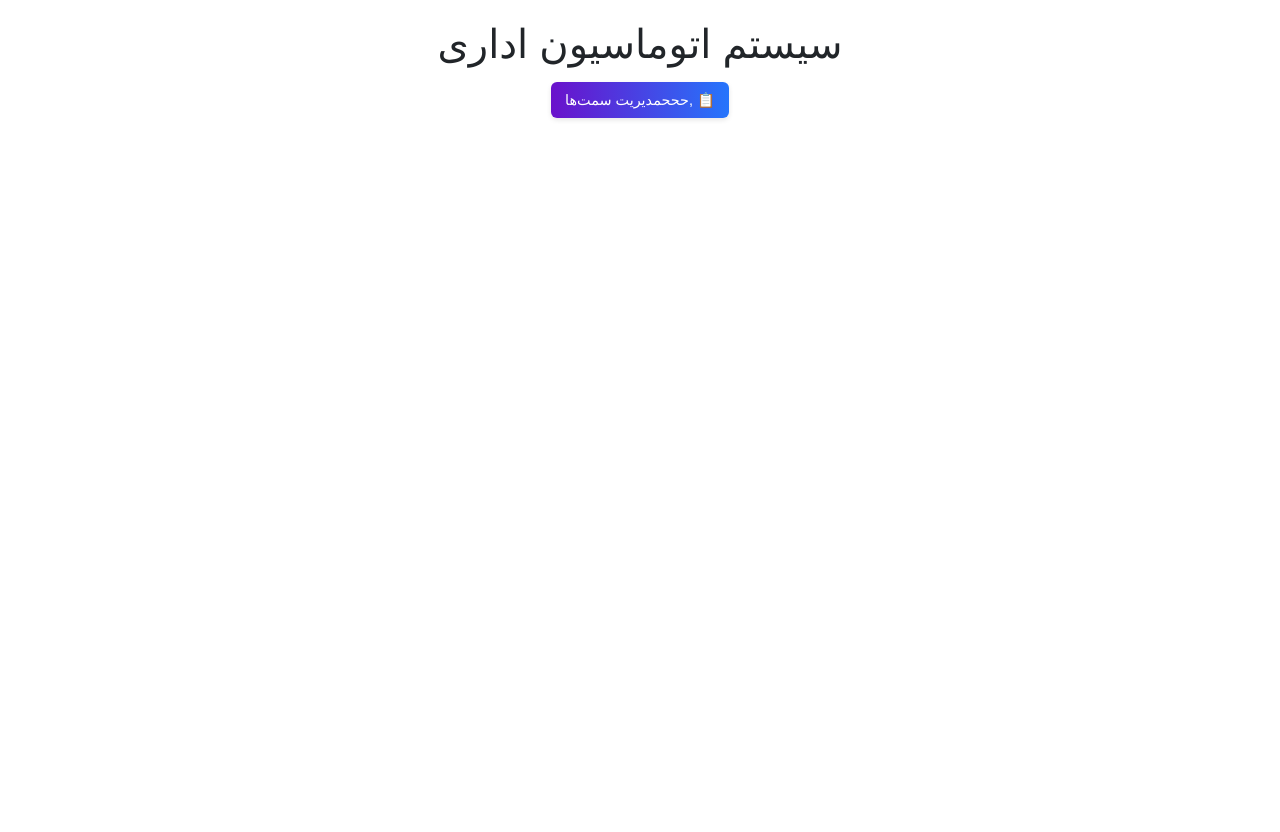
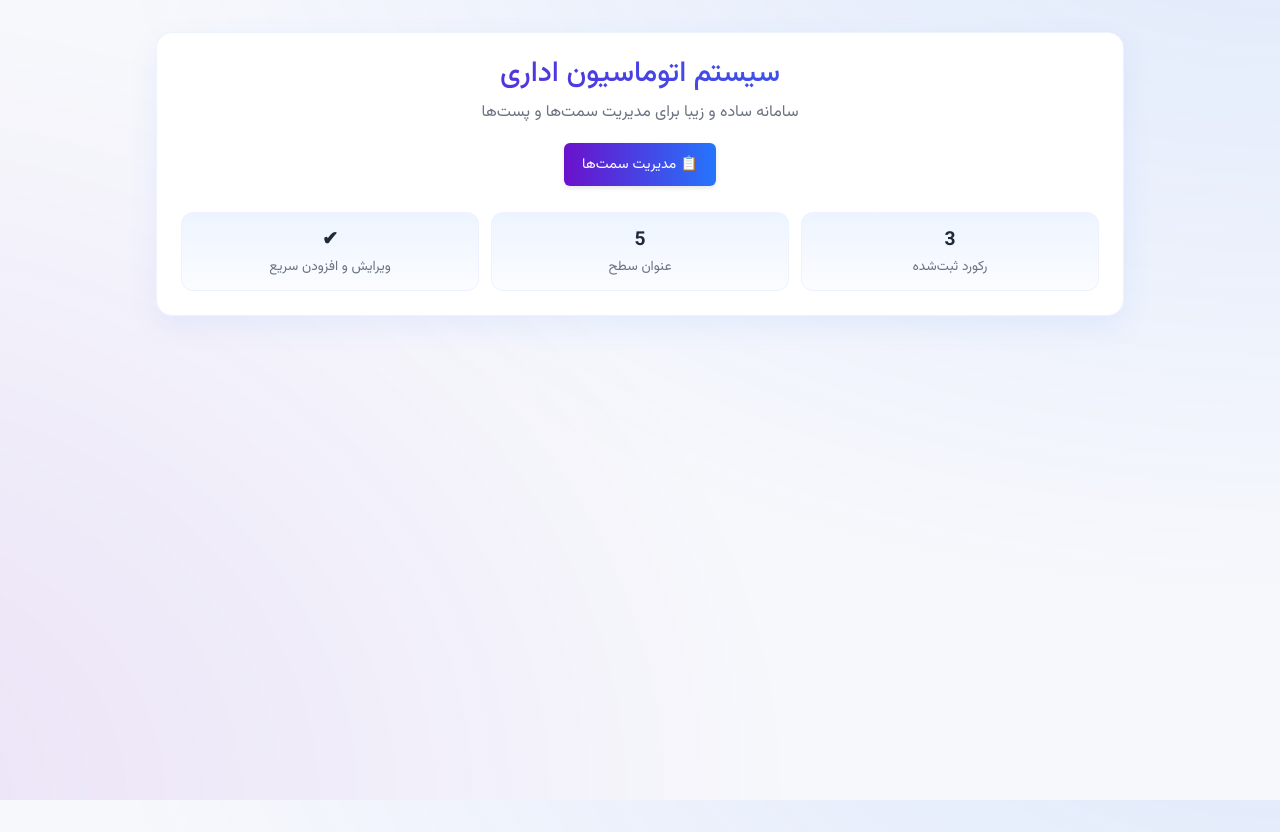
Before and after one commit to Solicom2012/oa-csd-hub, an Angular app: page / in a window 1280 px wide. Before the commit the page ends 800 px from the top, so only its background shows below. Built offline with nearby package versions, Linux system fonts and the light colour scheme.

Commit message:
Refactor: Improve UI and add Persian language support
Co-authored-by: solicom2012 <solicom2012@gmail.com>

```diff
--- a/src/app/app.component.css
+++ b/src/app/app.component.css
@@ -1,12 +1,60 @@
 /* Container اصلی */
 .container {
-  max-width: 800px;
-  margin: 20px auto;
-  font-family: 'Vazir', sans-serif;
-  direction: rtl;
+  max-width: 1000px;
+  margin: 32px auto 48px;
+  padding: 0 16px;
   text-align: center;
-  font-weight: 300;
-  line-height: 1.4;
+  line-height: 1.6;
+}
+
+.hero {
+  display: grid;
+  grid-template-columns: 1fr;
+  gap: 20px;
+  align-items: center;
+  background: var(--surface);
+  border: 1px solid var(--border);
+  border-radius: 16px;
+  padding: 24px;
+  box-shadow: 0 10px 30px rgba(37,117,252,0.08);
+  backdrop-filter: saturate(120%) blur(2px);
+}
+
+.hero-text h1 {
+  margin: 0 0 8px;
+  font-size: 1.8rem;
+  background: linear-gradient(90deg, var(--brand-secondary), var(--brand-primary));
+  -webkit-background-clip: text;
+  background-clip: text;
+  color: transparent;
+}
+
+.subtitle {
+  margin: 0 0 12px;
+  color: var(--text-muted);
+}
+
+.hero-stats {
+  display: grid;
+  grid-template-columns: repeat(3, 1fr);
+  gap: 12px;
+}
+
+.stat {
+  background: linear-gradient(180deg, rgba(37,117,252,0.08), rgba(37,117,252,0.02));
+  border: 1px solid var(--border);
+  border-radius: 12px;
+  padding: 12px;
+}
+
+.stat-value {
+  font-weight: 700;
+  font-size: 1.2rem;
+}
+
+.stat-label {
+  font-size: 0.85rem;
+  color: var(--text-muted);
 }
 
 /* دکمه‌ها */
@@ -31,6 +79,7 @@ button:hover {
 .btn-main {
   background: linear-gradient(90deg,#6a11cb,#2575fc);
   color: #fff;
+  padding: 10px 18px;
 }
 
 .btn-add {
@@ -65,6 +114,7 @@ button:hover {
   justify-content: center;
   align-items: center;
   z-index:1000;
+  animation: fadeIn 0.2s ease-out;
 }
 
 .modal-content {
@@ -80,6 +130,7 @@ button:hover {
   font-weight:300;
   position:relative;
   min-width:320px;
+  animation: slideUp 0.22s ease-out;
 }
 
 /* هدر مودال */
@@ -94,7 +145,7 @@ button:hover {
 
 .modal-header h2 {
   font-size:1.3rem;
-  color:#2575fc;
+  color:var(--brand-primary);
   margin:0;
 }
 
@@ -155,7 +206,7 @@ tbody tr:hover {
 
 /* فرم */
 .form-box {
-  background:#f9f9f9;
+  background: #f9fbff;
   padding:14px;
   border-radius:10px;
   margin-top:12px;
@@ -174,8 +225,8 @@ tbody tr:hover {
 }
 
 .form-box input:focus, .form-box select:focus {
-  border-color:#2575fc;
-  box-shadow:0 0 8px rgba(37,117,252,0.3);
+  border-color:var(--brand-primary);
+  box-shadow:0 0 8px rgba(37,117,252,0.25);
   outline:none;
 }
 
@@ -195,7 +246,19 @@ tbody tr:hover {
 /* responsive */
 @media (max-width:600px){
   .modal-content { padding:12px; }
+  .hero { padding: 16px; }
+  .hero-stats { grid-template-columns: 1fr; }
   button { padding:6px 10px; font-size:0.8rem; min-height:32px; }
   th, td { font-size:0.75rem; padding:6px 8px; }
   .form-box input, .form-box select { font-size:0.8rem; padding:5px 8px; min-height:28px; }
 }
+
+@keyframes fadeIn {
+  from { opacity: 0; }
+  to { opacity: 1; }
+}
+
+@keyframes slideUp {
+  from { transform: translateY(16px); opacity: 0; }
+  to { transform: translateY(0); opacity: 1; }
+}
--- a/src/app/app.component.html
+++ b/src/app/app.component.html
@@ -1,6 +1,27 @@
 <div class="container">
-  <h1>{{ TITLE }}</h1>
-  <button class="btn-main" (click)="openModal()">📋 ,حححمدیریت سمت‌ها</button>
+  <header class="hero">
+    <div class="hero-text">
+      <h1>{{ TITLE }}</h1>
+      <p class="subtitle">سامانه ساده و زیبا برای مدیریت سمت‌ها و پست‌ها</p>
+      <div class="cta">
+        <button class="btn-main" (click)="openModal()">📋 مدیریت سمت‌ها</button>
+      </div>
+    </div>
+    <div class="hero-stats">
+      <div class="stat">
+        <div class="stat-value">{{ mainGridData.length }}</div>
+        <div class="stat-label">رکورد ثبت‌شده</div>
+      </div>
+      <div class="stat">
+        <div class="stat-value">{{ jobTitles.length }}</div>
+        <div class="stat-label">عنوان سطح</div>
+      </div>
+      <div class="stat">
+        <div class="stat-value">✔︎</div>
+        <div class="stat-label">ویرایش و افزودن سریع</div>
+      </div>
+    </div>
+  </header>
 
   <div class="modal" *ngIf="showModal" (click)="closeModal()">
     <div class="modal-content" (click)="$event.stopPropagation()">
@@ -10,7 +31,7 @@
         <button class="close-btn" (click)="closeModal()">×</button>
       </div>
 
-      <div class="table-wrapper">
+      <div class="table-wrapper" role="region" aria-label="جدول سمت‌ها">
         <table>
           <thead>
             <tr>
@@ -30,8 +51,8 @@
               <td>{{ item.defaultJobTitle }}</td>
               <td>{{ item.userJobTitle }}</td>
               <td class="action-buttons">
-                <button class="btn-edit" (click)="editItem(i)">✏️ ویرایش</button>
-                <button class="btn-delete" (click)="deleteItem(i)">🗑️ حذف</button>
+                <button class="btn-edit" (click)="editItem(i)" aria-label="ویرایش ردیف {{ i + 1 }}">✏️ ویرایش</button>
+                <button class="btn-delete" (click)="deleteItem(i)" aria-label="حذف ردیف {{ i + 1 }}">🗑️ حذف</button>
               </td>
             </tr>
           </tbody>
--- a/src/index.html
+++ b/src/index.html
@@ -1,5 +1,5 @@
 <!doctype html>
-<html lang="en">
+<html lang="fa" dir="rtl">
 <head>
   <meta charset="utf-8">
   <title>OrgLevelApp</title>
@@ -9,6 +9,11 @@
   <!-- اضافه کردن Bootstrap -->
   <link href="https://cdn.jsdelivr.net/npm/bootstrap@5.3.0/dist/css/bootstrap.min.css" rel="stylesheet">
 
+  <!-- فونت فارسی Vazirmatn -->
+  <link rel="preconnect" href="https://fonts.googleapis.com">
+  <link rel="preconnect" href="https://fonts.gstatic.com" crossorigin>
+  <link href="https://fonts.googleapis.com/css2?family=Vazirmatn:wght@300;400;500;700&display=swap" rel="stylesheet">
+
   <link rel="icon" type="image/x-icon" href="favicon.ico">
 </head>
 <body>
--- a/src/styles.css
+++ b/src/styles.css
@@ -1 +1,77 @@
-/* You can add global styles to this file, and also import other style files */
+/* Global theme and RTL setup */
+:root {
+  --brand-primary: #2575fc;
+  --brand-secondary: #6a11cb;
+  --surface: #ffffff;
+  --background: #f7f8fc;
+  --text-primary: #1f2937;
+  --text-muted: #6b7280;
+  --border: #eef2ff;
+}
+
+*,
+*::before,
+*::after {
+  box-sizing: border-box;
+}
+
+html, body {
+  height: 100%;
+}
+
+body {
+  margin: 0;
+  direction: rtl;
+  background: radial-gradient(1200px 800px at 100% -200px, rgba(37,117,252,0.12), transparent),
+              radial-gradient(1000px 800px at -200px 100%, rgba(106,17,203,0.10), transparent),
+              var(--background);
+  color: var(--text-primary);
+  font-family: 'Vazirmatn', 'Vazir', system-ui, -apple-system, Segoe UI, Roboto, sans-serif;
+  -webkit-font-smoothing: antialiased;
+  -moz-osx-font-smoothing: grayscale;
+}
+
+img, svg {
+  display: block;
+  max-width: 100%;
+}
+
+button, input, select, textarea {
+  font-family: inherit;
+}
+
+app-root {
+  display: block;
+  min-height: 100dvh;
+}
+
+.text-muted {
+  color: var(--text-muted);
+}
+
+.sr-only {
+  position: absolute;
+  width: 1px;
+  height: 1px;
+  padding: 0;
+  margin: -1px;
+  overflow: hidden;
+  clip: rect(0, 0, 1px, 1px);
+  white-space: nowrap;
+  border: 0;
+}
+
+@media (prefers-color-scheme: dark) {
+  :root {
+    --surface: #0b1220;
+    --background: #0b1220;
+    --text-primary: #e5e7eb;
+    --text-muted: #94a3b8;
+    --border: #1f2937;
+  }
+  body {
+    background: radial-gradient(1200px 800px at 100% -200px, rgba(37,117,252,0.15), transparent),
+                radial-gradient(1000px 800px at -200px 100%, rgba(106,17,203,0.14), transparent),
+                var(--background);
+  }
+}
```
